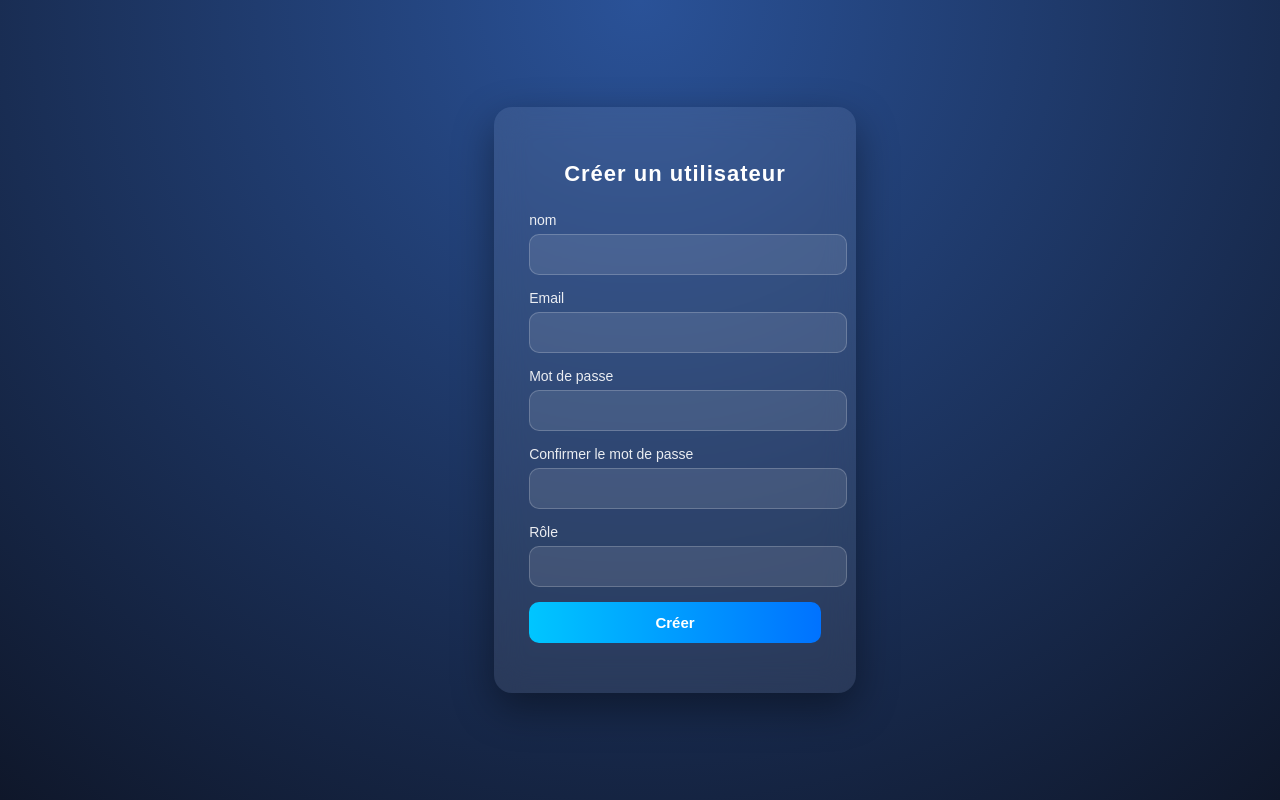
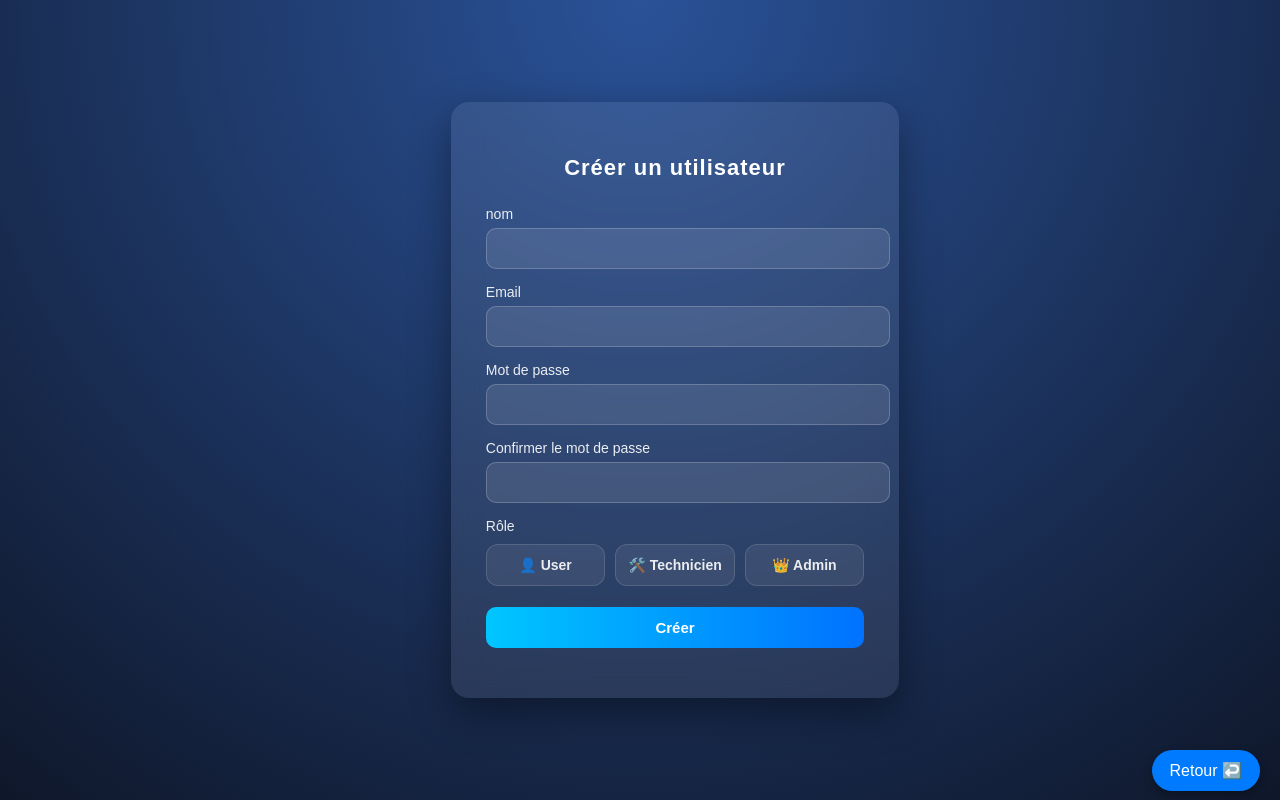
Before and after one commit to selimleplusbo/helpdesk, a PHP site: page /inscription.php in a window 1280 px wide. Run offline with PHP 8.4, Linux system fonts and the light colour scheme; a user stored in the database is signed in.

Commit message:
Update inscription.php

```diff
--- a/helbdesk_nassihi_soufiane/inscription.php
+++ b/helbdesk_nassihi_soufiane/inscription.php
@@ -174,6 +174,68 @@ button:hover {
     margin-top: 5px;
     display: block;
 }
+.roles{
+    display:flex;
+    gap:10px;
+    margin-top:10px;
+}
+
+.role-card{
+    flex:1;
+    background:rgba(255,255,255,0.08);
+    border:1px solid rgba(255,255,255,0.15);
+    border-radius:12px;
+    padding:12px;
+    text-align:center;
+    cursor:pointer;
+    transition:0.25s;
+}
+
+.role-card:hover{
+    background:rgba(255,255,255,0.15);
+    transform:translateY(-2px);
+}
+
+.role-card input{
+    display:none;
+}
+
+.role-card span{
+    font-size:14px;
+    font-weight:bold;
+}
+.role-card input:checked + span{
+    color:#00c6ff;
+}
+
+.role-card input:checked + span::after{
+    content:" ✔";
+}
+
+.role-card:has(input:checked){
+    background:rgba(0,198,255,0.2);
+    border:1px solid #00c6ff;
+    box-shadow:0 0 15px rgba(0,198,255,0.4);
+}
+nav{
+    position:fixed;
+    bottom:20px;
+    right:20px;
+}
+
+nav a{
+    background:#007BFF;
+    color:white;
+    padding:12px 18px;
+    border-radius:25px;
+    text-decoration:none;
+    box-shadow:0 4px 10px rgba(0,0,0,0.3);
+    transition:0.3s;
+}
+
+nav a:hover{
+    background:#0056b3;
+}
 
 /* ANIMATION */
 @keyframes fadeIn {
@@ -191,6 +253,10 @@ button:hover {
 </head>
 
 <body>
+     <nav>
+<a href="index.php">Retour ↩️</a>
+
+</nav>
 
 <form action="" method="POST">
 
@@ -223,7 +289,26 @@ button:hover {
 
 <div class="titre">
     <label>Rôle</label>
-    <input name="role" type="text" required>
+
+    <div class="roles">
+
+        <label class="role-card">
+            <input type="radio" name="role" value="user" required>
+            <span>👤 User</span>
+        </label>
+
+        <label class="role-card">
+            <input type="radio" name="role" value="technicien">
+            <span>🛠️ Technicien</span>
+        </label>
+
+        <label class="role-card">
+            <input type="radio" name="role" value="admin">
+            <span>👑 Admin</span>
+        </label>
+
+    </div>
+
     <?=$mon_message?>
 </div>
 
```
